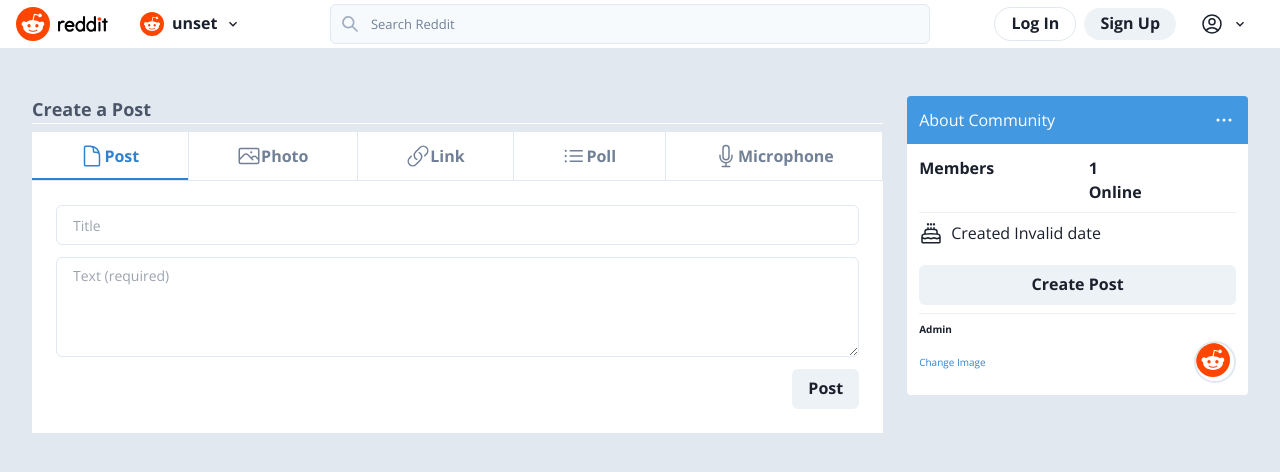
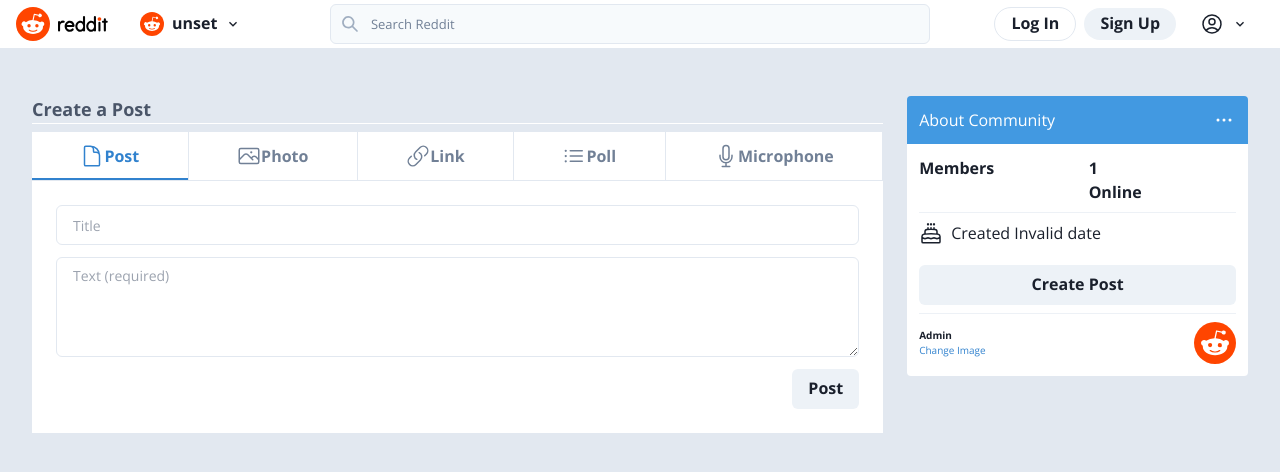
Before and after one commit to ltghc1990/Reddit-clone, a Next.js app: page /r/1/submit in a window 1280 px wide. Shown: the top 472 px of the page. Built offline with nearby package versions, Linux system fonts and the light colour scheme; no server answers; the database is empty.

Commit message:
Styling updates to the about component. Fixed the useCommunityData function, border radius applied to directory

```diff
--- a/components/Layout/Navbar/Directory/Directory.js
+++ b/components/Layout/Navbar/Directory/Directory.js
@@ -43,7 +43,7 @@
         >
           <Flex align="center">
             {currentCommunity?.imageURL ? (
-              <Box boxSize={6} mr="2">
+              <Flex boxSize={6} mr="2" borderRadius="full" overflow="hidden">
                 {currentCommunity.id == "Home" ? (
                   <Icon as={HouseIcon} />
                 ) : (
@@ -52,7 +52,7 @@
                     alt={currentCommunity.id}
                   />
                 )}
-              </Box>
+              </Flex>
             ) : (
               <Box mr="2">
                 <Icon as={() => RedditFace({ size: "24px" })} />
--- a/components/community/About.js
+++ b/components/community/About.js
@@ -10,6 +10,8 @@
   Text,
 } from "@chakra-ui/react";
 import moment from "moment";
+
+import { aboutMotionParent, aboutMotionChild } from "../../store/motionValues";
 
 import Image from "next/image";
 
@@ -26,21 +28,19 @@
 import { AuthModalContext } from "../../store/AuthModalProvider";
 import { useCommunityData } from "../../store/reactQueryHooks";
 
-// About component may render with props.
-// no props on refresh so ....
+// About component may render with currentCommunity props
 const About = (props) => {
-  const { modalSettings, setModalSettings } = useContext(AuthModalContext);
+  const { setModalSettings } = useContext(AuthModalContext);
   const router = useRouter();
 
   const queryClient = useQueryClient();
   const selectedFileRef = useRef();
   const { data: user } = useUserAuth();
-  const { selectedFile, setSelectedFile, onSelectFile } = useSelectFile();
-  const { data, isLoading, error, mutate } = useMutation(uploadCommunityIcon);
+  const { selectedFile, onSelectFile } = useSelectFile();
+  const { isLoading, error, mutate } = useMutation(uploadCommunityIcon);
 
-  const { data: communityData, communityDataIsLoading } = useCommunityData(
-    props.communityData
-  );
+  const { data: communityData, isLoading: communityDataIsLoading } =
+    useCommunityData(props.communityData);
 
   const handleCreatePost = () => {
     if (!user) {
@@ -68,12 +68,8 @@
     );
   };
 
-  if (communityDataIsLoading) {
-    return <></>;
-  }
-
   return (
-    <Box position="sticky">
+    <Box {...aboutMotionParent} variants={aboutMotionParent} position="sticky">
       <Flex
         justify="space-between"
         p="3"
@@ -85,7 +81,7 @@
         <Icon as={TripleDotsHorizontal} />
       </Flex>
       <Stack bg="white" p="3" borderRadius="0px 0px 4px 4px">
-        <Flex>
+        <Flex as={aboutMotionChild.as} variants={aboutMotionChild}>
           <Flex direction="column" flexGrow="1" fontWeight="bold">
             <Text>{communityData?.numberOfMembers?.toLocaleString()}</Text>
             <Text>Members</Text>
@@ -96,26 +92,38 @@
           </Flex>
         </Flex>
         <Divider />
-        <Flex>
+
+        <Flex
+          as={aboutMotionChild.as}
+          variants={aboutMotionChild}
+          height={communityData ? "unset" : "24px"}
+        >
+          {communityData && (
+            <>
               <Icon as={CakeIcon} />
               <Text ml="2">
                 Created{" "}
-            {moment(new Date(communityData?.createdAt?.seconds * 1000)).format(
-              "MMM DD, YYYY"
+                {moment(
+                  new Date(communityData?.createdAt?.seconds * 1000)
+                ).format("MMM DD, YYYY")}
+              </Text>
+            </>
           )}
-          </Text>
         </Flex>
 
         <Button onClick={handleCreatePost} mt="3">
           Create Post
         </Button>
 
-        {user?.uid === communityData?.creatorId && (
+        <Box as={aboutMotionChild.as} variants={aboutMotionChild}>
+          {!communityDataIsLoading &&
+            user?.uid === communityData?.creatorId && (
               <>
                 <Divider />
-            <Stack spacing="1" fontSize="10">
+                <Stack spacing="1" fontSize="10" mt="2">
+                  <Flex align="center" justify="space-between">
+                    <Flex direction="column">
                       <Text fontWeight="600">Admin</Text>
-              <Flex align="center" justify="space-between">
                       <Text
                         color="blue.500"
                         cursor="pointer"
@@ -124,6 +132,9 @@
                       >
                         Change Image
                       </Text>
+                    </Flex>
+
+                    {communityData?.imageURL || selectedFile ? (
                       <Box
                         border="2px"
                         boxSize="42px"
@@ -132,7 +143,6 @@
                         borderColor="gray.200"
                         position="relative"
                       >
-                  {communityData?.imageURL || selectedFile ? (
                         <Image
                           src={selectedFile || communityData.imageURL}
                           alt="community image"
@@ -140,16 +150,20 @@
                           layout="fill"
                           position="absolute"
                         />
+                      </Box>
                     ) : (
-                    <Icon as={RedditFace} />
+                      <Icon as={() => RedditFace({ size: "42px" })} />
                     )}
-                </Box>
                   </Flex>
                   {selectedFile &&
                     (isLoading ? (
                       <Spinner />
                     ) : (
-                  <Text cursor="pointer" onClick={onUpdateImage}>
+                      <Text
+                        cursor="pointer"
+                        _hover={{ textDecoration: "underline" }}
+                        onClick={onUpdateImage}
+                      >
                         Save Changes
                       </Text>
                     ))}
@@ -163,6 +177,7 @@
                 </Stack>
               </>
             )}
+        </Box>
       </Stack>
     </Box>
   );
--- a/components/community/Header.js
+++ b/components/community/Header.js
@@ -12,14 +12,14 @@
 } from "../../store/reactQueryHooks";
 
 // props coming from serverside
-const Header = ({ communityData: initialCommunityData }) => {
+const Header = ({ communityData }) => {
   const [processImage, setProccessImage] = useState(true);
   const { setModalSettings } = useContext(AuthModalContext);
   const { data: user } = useUserAuth();
   const { data: communitySnippets } = useFetchCommunitySnippets();
 
   const { data: currentCommunity, isLoading: currentIsloading } =
-    useCommunityData(initialCommunityData);
+    useCommunityData(communityData);
 
   // if undefined do not show button
   // if communityData exist run array method, and if nothing is found return null
--- a/pages/r/[communityId]/submit.js
+++ b/pages/r/[communityId]/submit.js
@@ -9,7 +9,10 @@
 
 const SubmitPostPage = () => {
   const { data, isLoading, error } = useCommunityData();
-  console.log(data);
+
+  // about commponent mounts, unmounts, mounts again causing flicker
+  // has something to do with the layout key making it do that
+  // and the only reason why I have the key is so that react query doesnt break
   return (
     <PageContent>
       <>
@@ -25,9 +28,7 @@
 
         <NewPostForm communityImageURL={data?.imageURL} />
       </>
-      <>
-        <About />
-      </>
+      <>{!isLoading && <About communityData={data} />}</>
     </PageContent>
   );
 };
--- /dev/null
+++ b/store/motionValues.js
@@ -0,0 +1,30 @@
+import { motion } from "framer-motion";
+
+export const basicMotion = {
+  as: motion.div,
+  initial: { opacity: 0 },
+  animate: { opacity: 1, transition: { duration: 2 } },
+  exit: { opacity: 0 },
+};
+
+// About Component
+export const aboutMotionParent = {
+  as: motion.div,
+  hide: { opacity: 0 },
+  show: {
+    opacity: 1,
+
+    transition: { duration: 0.7, when: "beforeChildren", staggerChildren: 0.2 },
+  },
+  unmount: { opacity: 0 },
+  initial: "hide",
+  animate: "show",
+  exist: "unmount",
+};
+
+export const aboutMotionChild = {
+  as: motion.div,
+  hide: { opacity: 0, y: 10 },
+  show: { opacity: 1, y: 0 },
+  unmount: { opacity: 0 },
+};
--- a/store/reactQueryHooks.js
+++ b/store/reactQueryHooks.js
@@ -220,11 +220,14 @@
   });
 };
 
-export const useCommunityData = (initialData) => {
+export const useCommunityData = (communityData) => {
   // if no community id, means we are on the home page.
 
   const router = useRouter();
   const { communityId } = router.query;
+
+  // cant be called initialData since it will conflict with useQuery; it'll think there will be initialData when theres not causing isLoading to always be false
+  const initial = communityData ? { initialData: communityData } : null;
 
   const getFirestoreCommunityData = async () => {
     const communityDocRef = doc(firestore, "communities", communityId);
@@ -234,7 +237,7 @@
 
   return useQuery(["currentCommunity"], getFirestoreCommunityData, {
     enabled: Boolean(communityId),
-    initialData: initialData,
+    initial,
   });
 };
 
```
Lines whose indentation alone changed are shown as unchanged.
